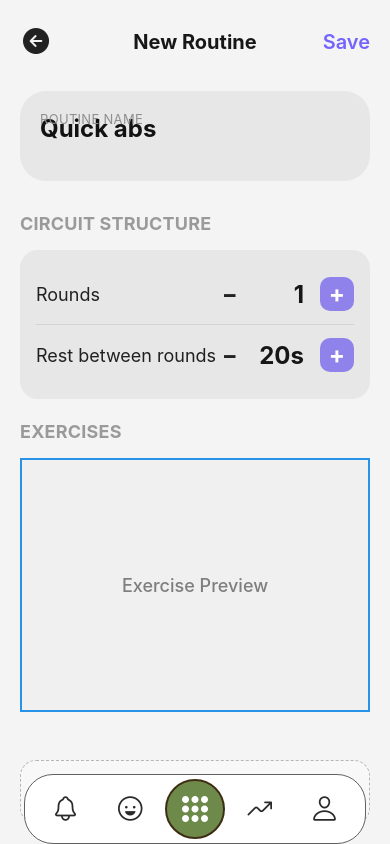
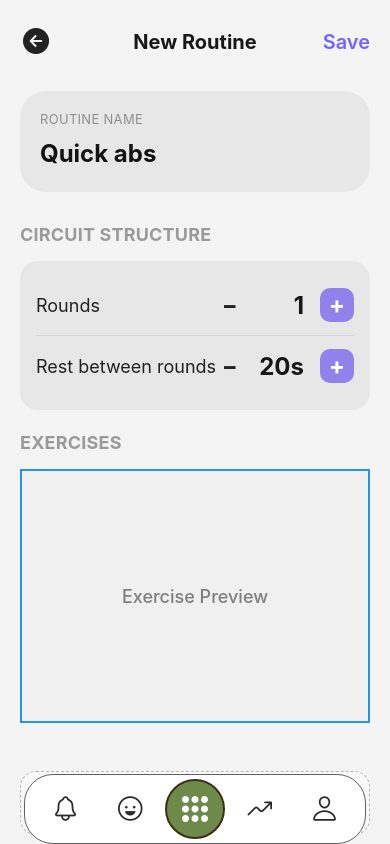
Before and after one commit to gonzen2310/flexr, a React Native app: screen /New in a window 390 px wide. Built offline with nearby package versions, Linux system fonts and the light colour scheme.

Commit message:
fix: routine name input offset fixed

```diff
--- a/src/features/new/presentation/screens/NewScreen.tsx
+++ b/src/features/new/presentation/screens/NewScreen.tsx
@@ -151,13 +151,13 @@ const styles = StyleSheet.create({
     fontWeight: '400',
     color: '#8F8F8F',
     letterSpacing: 0.3,
-    marginBottom: -26,
+    marginBottom: 12,
   },
   routineInput: {
     fontSize: 24,
     fontWeight: '700',
     color: '#121212',
-    lineHeight: 56,
+    lineHeight: 0,
     paddingVertical: 0,
   },
   structureRow: {
```
